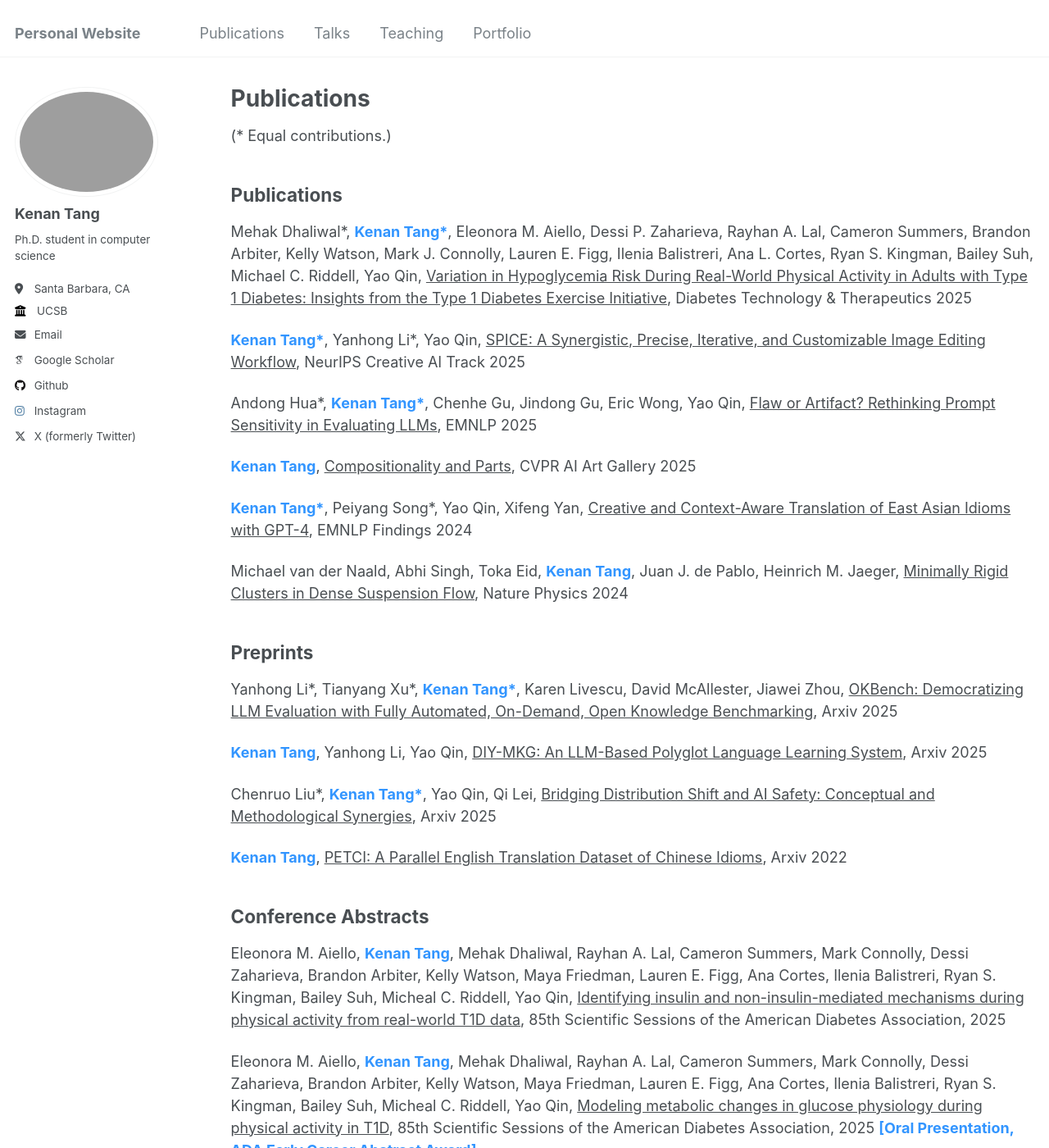
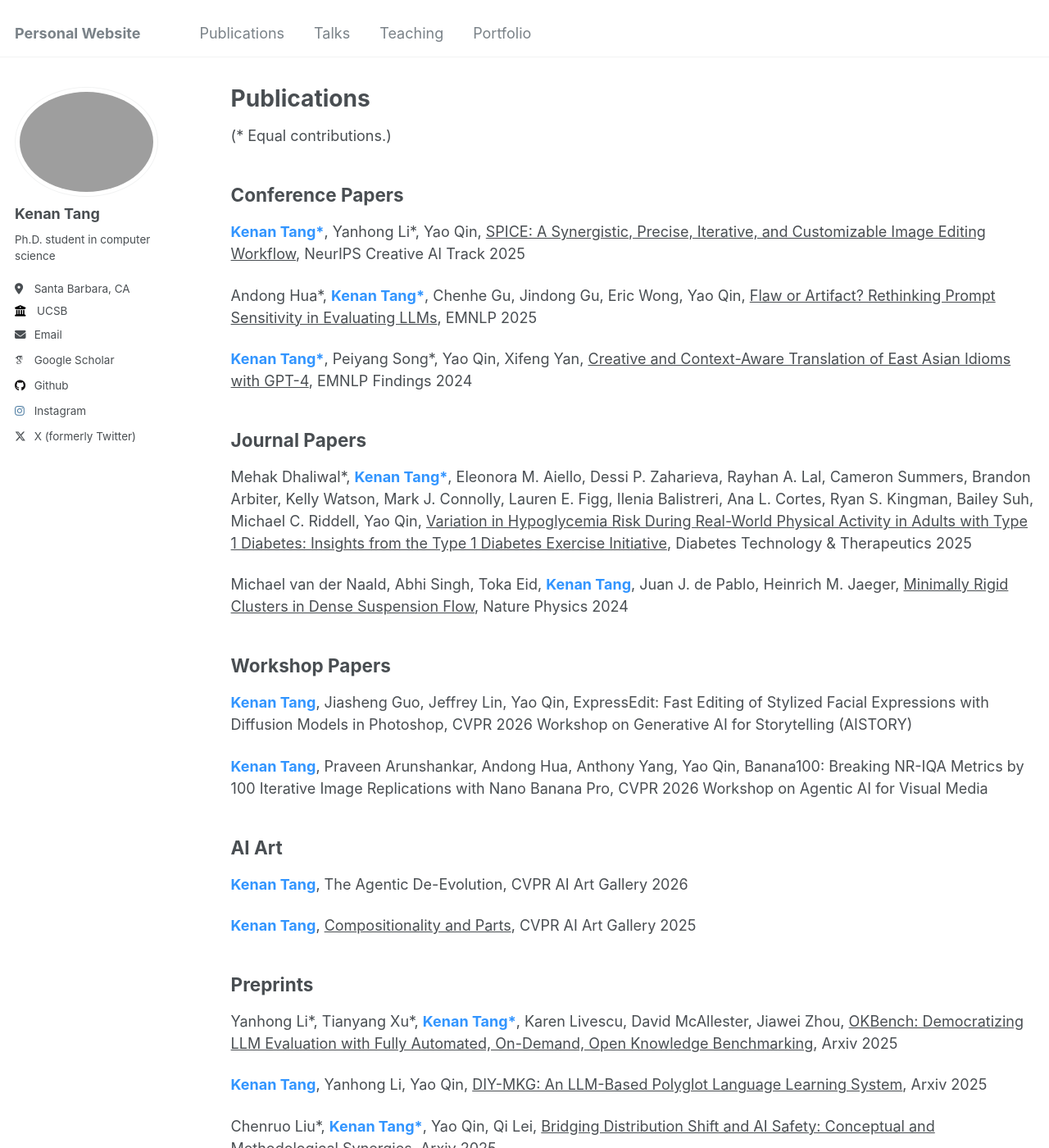
Before and after one commit to kenantang/kenantang.github.io, a Jekyll site: the page built from _pages/publications.html, in a window 1280 px wide and 1400 px high. Shown: the whole window at 82% size. Built offline with Jekyll 4.4.1, drawn with Linux system fonts in a browser that asks for light colours; some web fonts are replaced.

Commit message:
update cvpr workshop papers

```diff
--- a/_pages/publications.html
+++ b/_pages/publications.html
@@ -6,13 +6,19 @@ author_profile: true
 ---
 
 <p>(* Equal contributions.)</p>
-<h2 class="wordwrap">Publications</h2>
-<p>Mehak Dhaliwal*, <b>Kenan Tang*</b>, Eleonora M. Aiello, Dessi P. Zaharieva, Rayhan A. Lal, Cameron Summers, Brandon Arbiter, Kelly Watson, Mark J. Connolly, Lauren E. Figg, Ilenia Balistreri, Ana L. Cortes, Ryan S. Kingman, Bailey Suh, Michael C. Riddell, Yao Qin, <a href="https://pubmed.ncbi.nlm.nih.gov/41355764/">Variation in Hypoglycemia Risk During Real-World Physical Activity in Adults with Type 1 Diabetes: Insights from the Type 1 Diabetes Exercise Initiative</a>, Diabetes Technology & Therapeutics 2025</p>
+<h2 class="wordwrap">Conference Papers</h2>
 <p><b>Kenan Tang*</b>, Yanhong Li*, Yao Qin, <a href="https://arxiv.org/abs/2504.09697">SPICE: A Synergistic, Precise, Iterative, and Customizable Image Editing Workflow</a>, NeurIPS Creative AI Track 2025</p>
 <p>Andong Hua*, <b>Kenan Tang*</b>, Chenhe Gu, Jindong Gu, Eric Wong, Yao Qin, <a href="https://arxiv.org/abs/2509.01790">Flaw or Artifact? Rethinking Prompt Sensitivity in Evaluating LLMs</a>, EMNLP 2025</p>
+<p><b>Kenan Tang*</b>, Peiyang Song*, Yao Qin, Xifeng Yan, <a href="https://aclanthology.org/2024.findings-emnlp.544/">Creative and Context-Aware Translation of East Asian Idioms with GPT-4</a>, EMNLP Findings 2024</p>
+<h2 class="wordwrap">Journal Papers</h2>
+<p>Mehak Dhaliwal*, <b>Kenan Tang*</b>, Eleonora M. Aiello, Dessi P. Zaharieva, Rayhan A. Lal, Cameron Summers, Brandon Arbiter, Kelly Watson, Mark J. Connolly, Lauren E. Figg, Ilenia Balistreri, Ana L. Cortes, Ryan S. Kingman, Bailey Suh, Michael C. Riddell, Yao Qin, <a href="https://pubmed.ncbi.nlm.nih.gov/41355764/">Variation in Hypoglycemia Risk During Real-World Physical Activity in Adults with Type 1 Diabetes: Insights from the Type 1 Diabetes Exercise Initiative</a>, Diabetes Technology & Therapeutics 2025</p>
+<p>Michael van der Naald, Abhi Singh, Toka Eid, <b>Kenan Tang</b>, Juan J. de Pablo, Heinrich M. Jaeger, <a href="https://www.nature.com/articles/s41567-023-02354-3">Minimally Rigid Clusters in Dense Suspension Flow</a>, Nature Physics 2024</p>
+<h2 class="wordwrap">Workshop Papers</h2>
+<p><b>Kenan Tang</b>, Jiasheng Guo, Jeffrey Lin, Yao Qin, ExpressEdit: Fast Editing of Stylized Facial Expressions with Diffusion Models in Photoshop, CVPR 2026 Workshop on Generative AI for Storytelling (AISTORY)</p>
+<p><b>Kenan Tang</b>, Praveen Arunshankar, Andong Hua, Anthony Yang, Yao Qin, Banana100: Breaking NR-IQA Metrics by 100 Iterative Image Replications with Nano Banana Pro, CVPR 2026 Workshop on Agentic AI for Visual Media</p>
+<h2 class="wordwrap">AI Art</h2>
+<p><b>Kenan Tang</b>, The Agentic De-Evolution, CVPR AI Art Gallery 2026</p>
 <p><b>Kenan Tang</b>, <a href="https://thecvf-art.com/project/compositionality-and-parts/">Compositionality and Parts</a>, CVPR AI Art Gallery 2025</p>
-<p><b>Kenan Tang*</b>, Peiyang Song*, Yao Qin, Xifeng Yan, <a href="https://aclanthology.org/2024.findings-emnlp.544/">Creative and Context-Aware Translation of East Asian Idioms with GPT-4</a>, EMNLP Findings 2024</p>
-<p>Michael van der Naald, Abhi Singh, Toka Eid, <b>Kenan Tang</b>, Juan J. de Pablo, Heinrich M. Jaeger, <a href="https://www.nature.com/articles/s41567-023-02354-3">Minimally Rigid Clusters in Dense Suspension Flow</a>, Nature Physics 2024</p>
 <h2 class="wordwrap">Preprints</h2>
 <p>Yanhong Li*, Tianyang Xu*, <b>Kenan Tang*</b>, Karen Livescu, David McAllester, Jiawei Zhou, <a href="https://arxiv.org/abs/2511.08598">OKBench: Democratizing LLM Evaluation with Fully Automated, On-Demand, Open Knowledge Benchmarking</a>, Arxiv 2025</p>
 <p><b>Kenan Tang</b>, Yanhong Li, Yao Qin, <a href="https://arxiv.org/abs/2507.01872">DIY-MKG: An LLM-Based Polyglot Language Learning System</a>, Arxiv 2025</p>
```
Also changed, not shown: _pages/about.md (+1 -1 lines), _portfolio/portfolio-1.md (+6 -4 lines), _portfolio/portfolio-2.md (deleted, +0 -11 lines), _portfolio/portfolio-3.md (deleted, +0 -8 lines), _portfolio/portfolio-4.md (deleted, +0 -8 lines), 2 other files.
